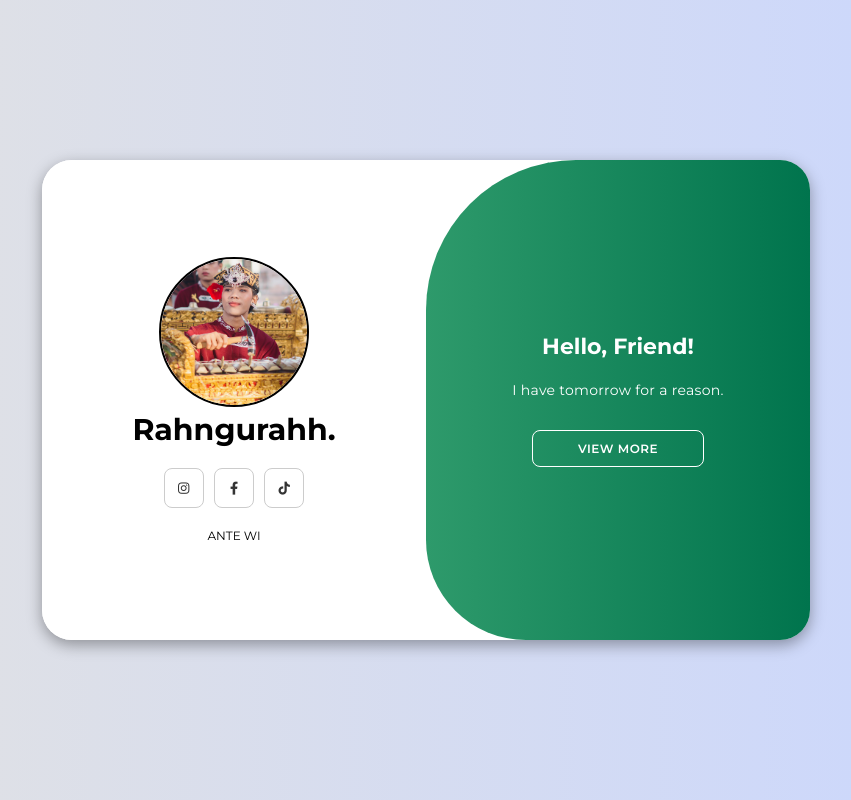
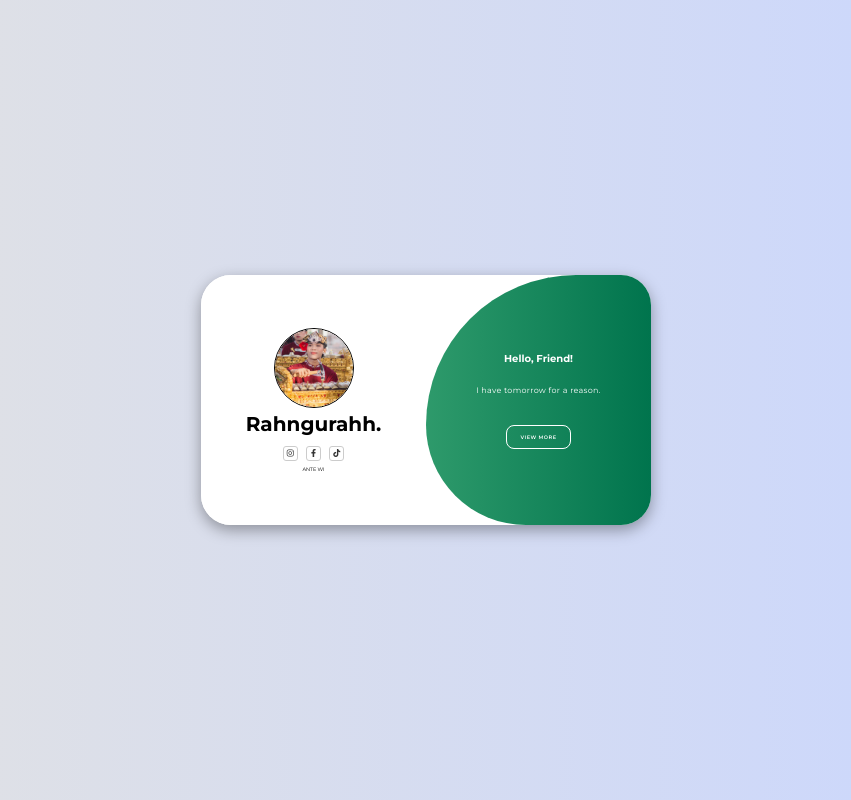
Before and after one commit to Rahngurah/profilrahngurah.github.io, a plain HTML site: page index.html in a window 1280 px wide. Shown: the whole page, without its empty margins (214-1065 px from the left). Drawn offline with Linux system fonts and the light colour scheme.

Commit message:
Update style.css

```diff
--- a/style.css
+++ b/style.css
@@ -23,9 +23,9 @@ body {
   box-shadow: 0 5px 15px rgba(0, 0, 0, 0.35);
   position: relative;
   overflow: hidden;
-  width: 768px;
+  width: 450px;
   max-width: 100%;
-  min-height: 480px;
+  min-height: 250px;
   height: auto;
   text-align: center;
   margin: 0 auto;
@@ -43,34 +43,34 @@ body {
 }
 
 .container .form-container.home .foto img {
-  width: 150px;
-  height: 150px;
+  width: 80px;
+  height: 80px;
   border-radius: 50%;
   object-fit: cover;
-  border: 2px solid #000;
+  border: 1px solid #000;
 }
 
 .container .form-container.home .nama h1 {
-  font-size: 30px;
+  font-size: 20px;
 }
 
 .container h1 {
-  font-size: 22px;
+  font-size: 10px;
 }
 .container p {
-  font-size: 14px;
-  line-height: 20px;
+  font-size: 8px;
+  line-height: 10px;
   letter-spacing: 0.3px;
   margin: 20px 0;
 }
 
 .container span {
-  font-size: 12px;
+  font-size: 5px;
 }
 
 .container a {
   color: #333;
-  font-size: 13px;
+  font-size: 8px;
   text-decoration: none;
   margin: 15px 0 10px;
 }
@@ -78,8 +78,8 @@ body {
 .container button {
   background-color: #00744d;
   color: #fff;
-  font-size: 12px;
-  padding: 10px 45px;
+  font-size: 5px;
+  padding: 8px 13px;
   border: 1px solid transparent;
   border-radius: 8px;
   font-weight: 600;
@@ -100,7 +100,7 @@ body {
   align-items: center;
   justify-content: center;
   flex-direction: column;
-  padding: 0 40px;
+  padding: 0 10px;
   height: 100%;
 }
 
@@ -128,8 +128,8 @@ body {
 }
 
 .container .form-container.profile .picture img {
-  width: 120px;
-  border-radius: 8px;
+  width: 70px;
+  border-radius: 4px;
   box-shadow: 0 4px 8px rgba(0, 0, 0, 0.2);
   transition: transform 0.2s ease-in-out, box-shadow 0.2s ease-in-out;
   padding: 5px;
@@ -170,7 +170,7 @@ body {
 }
 
 .social-icons {
-  margin: 20px 0;
+  margin: 5px 0;
 }
 
 .social-icons a {
@@ -179,9 +179,9 @@ body {
   display: inline-flex;
   justify-content: center;
   align-items: center;
-  margin: 0 3px;
-  width: 40px;
-  height: 40px;
+  margin: 0 2px;
+  width: 15px;
+  height: 15px;
 }
 
 .toggle-container {
```
